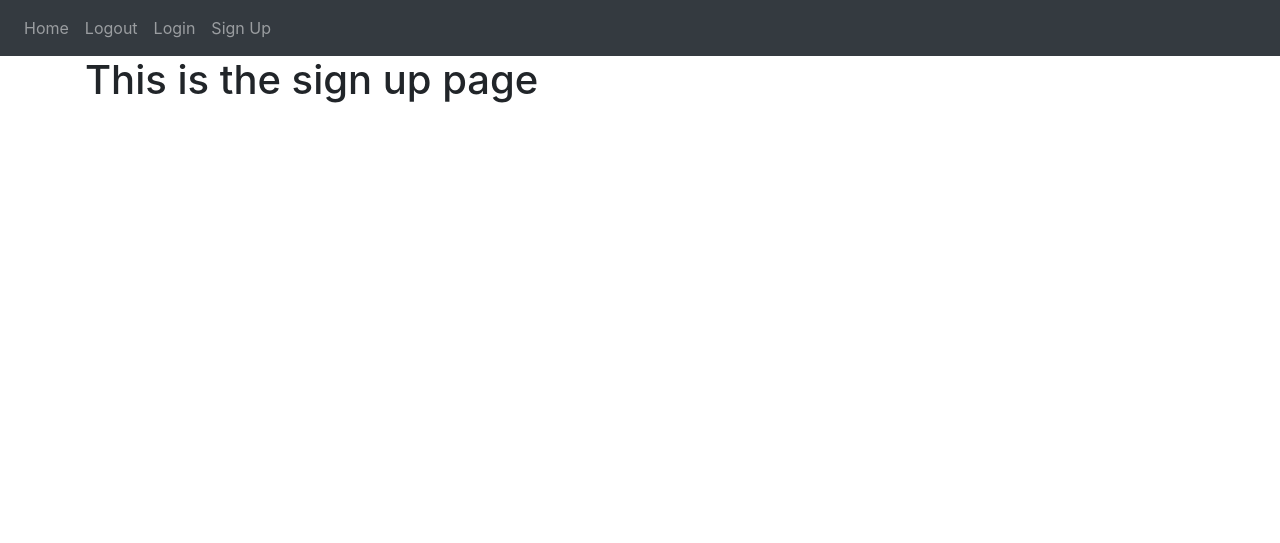
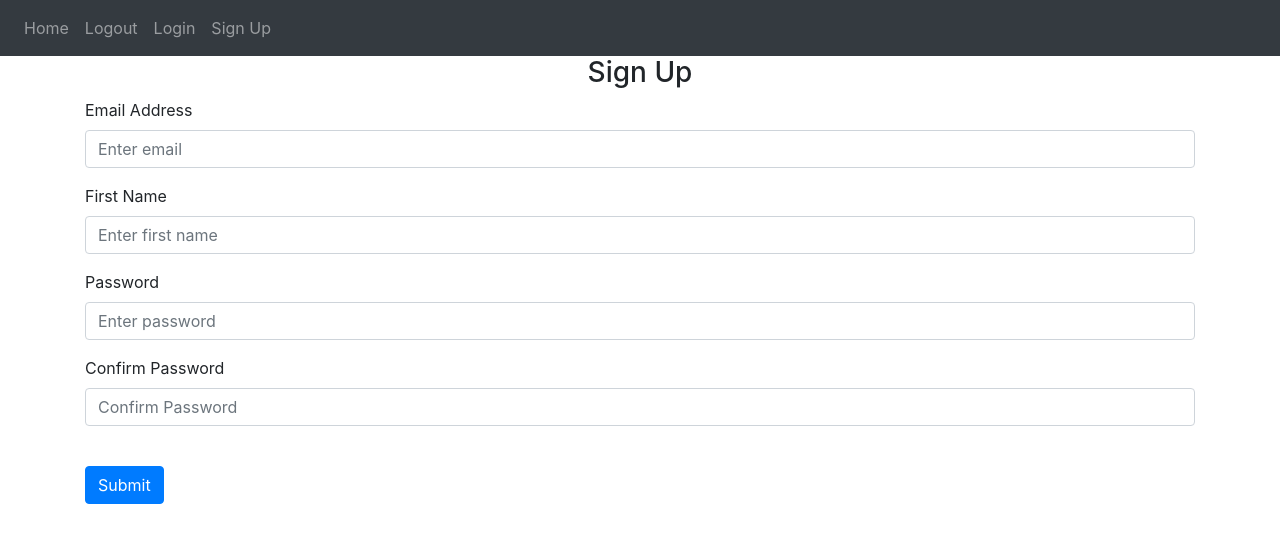
Before and after one commit to mleiman0822/python_flask_webapp, a Flask app: page /sign-up in a window 1280 px wide. Shown: the top 543 px of the page. Run offline with Flask 2, Linux system fonts and the light colour scheme; some libraries are stand-ins or nearby versions.

Commit message:
Update sign_up.html

```diff
--- a/website/templates/sign_up.html
+++ b/website/templates/sign_up.html
@@ -1,5 +1,26 @@
 {% extends "base.html" %}
 {% block title %}Sign Up{% endblock %}
 {% block content %}
-<h1>This is the sign up page</h1>
+<form method="POST">
+    <h3 align="center">Sign Up</h3>
+    <div class="form-group">
+        <label for="email">Email Address</label>
+        <input type="email" class="form-control" id="email" name="email" placeholder="Enter email">
+    </div>
+    <div class="form-group">
+        <label for="firstName">First Name</label>
+        <input type="text" class="form-control" id="firstName" name="firstName" placeholder="Enter first name">
+    </div>
+    <div class="form-group">
+        <label for="password1">Password</label>
+        <input type="password" class="form-control" id="password1" name="password1" placeholder="Enter password">
+    </div>
+    <div class="form-group">
+        <label for="password2">Confirm Password</label>
+        <input type="password" class="form-control" id="password2" name="password2" placeholder="Confirm Password">
+    </div>
+    </br>
+    <button type="submit" class="btn btn-primary">Submit</button>
+</form>
+
 {% endblock %}
```
